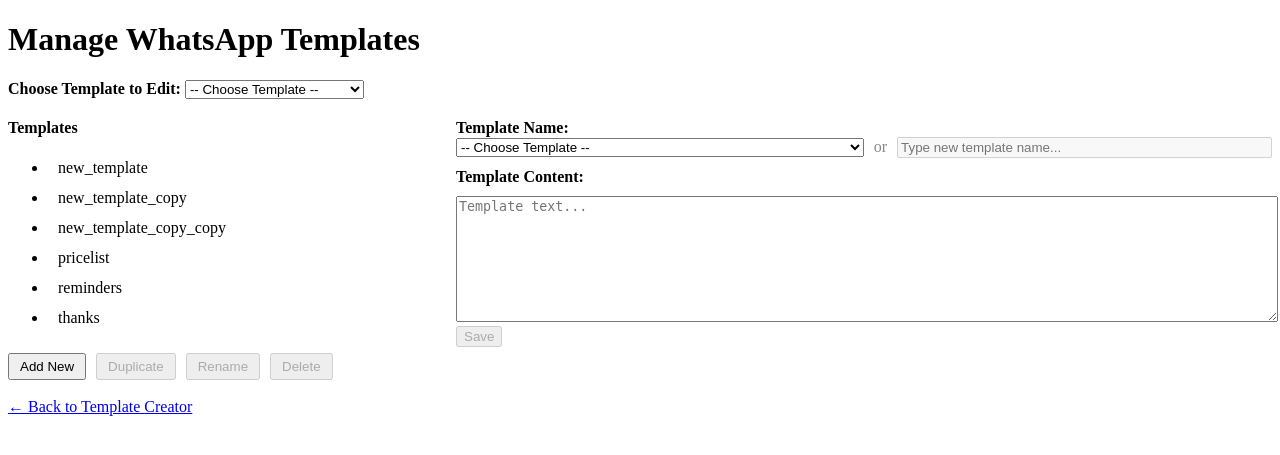
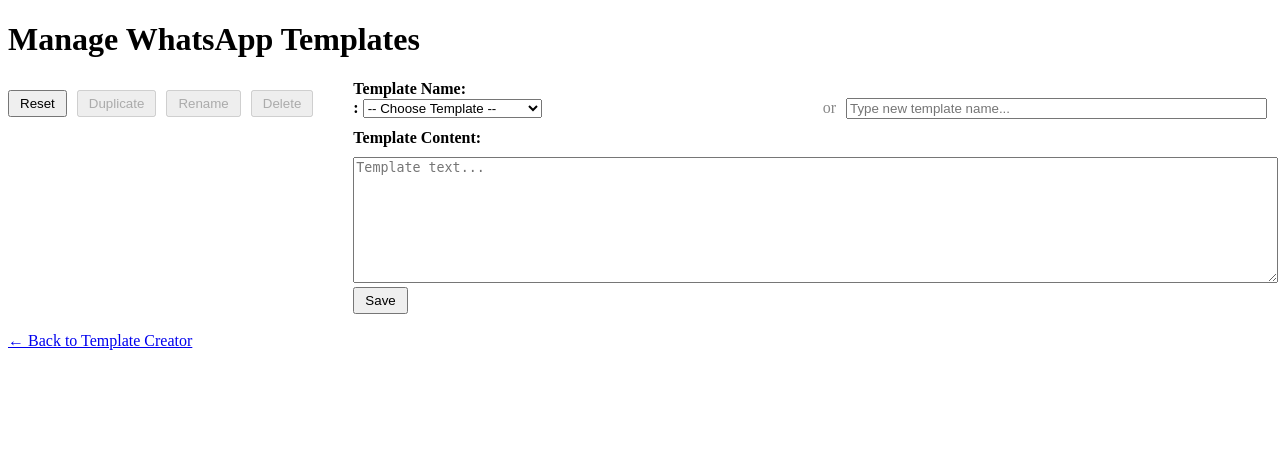
Before and after one commit to Rastapopulus619/BgbahasajermanPHP, a PHP site: page /entrypoints/templateManager.php in a window 1280 px wide. Shown: the top 455 px of the page. Run offline with PHP 8.4, Linux system fonts and the light colour scheme.

Commit message:
big edit for template Manager successful

```diff
--- a/html_dev/entrypoints/templateManager.php
+++ b/html_dev/entrypoints/templateManager.php
@@ -108,54 +108,45 @@ if ($_SERVER['REQUEST_METHOD'] === 'POST') {
   <link rel="stylesheet" href="../assets/entryform.css">
   <link rel="stylesheet" href="../assets/dropdownbox.css">
   <style>
-    .template-list { max-width: 300px; margin-bottom: 20px; }
-    .template-list li { cursor: pointer; padding: 6px 10px; border-radius: 4px; }
-    .template-list li.selected { background: #e0e0e0; font-weight: bold; }
     .template-actions { margin-top: 10px; display: flex; gap: 10px; }
     .template-actions button { padding: 4px 10px; }
     #templateContent { width: 100%; min-height: 120px; margin-top: 10px; }
     .flex-row { display: flex; gap: 40px; align-items: flex-start; }
-    .side-panel { flex: 1 1 0; min-width: 0; }
-    .main-panel { flex: 2 1 0; min-width: 0; }
+    .side-panel { flex: 0 0 auto; min-width: 200px; }
+    .main-panel { flex: 1 1 0; min-width: 0; }
   </style>
 </head>
 <body>
   <h1>Manage WhatsApp Templates</h1>
 
-  <!-- Template selection with "Create New" option -->
-  <div style="margin-bottom: 20px;">
-    <?php
-    $templateSelectId = 'templateManagerSelect';
-    $templateSelectLabel = 'Choose Template to Edit';
-    $includeNewOption = true;
-    $onChangeCallback = "'handleTemplateSelection'";
-    include '../assets/components/TemplateSelector.php';
-    ?>
-  </div>
 
   <div class="flex-row">
     <div class="side-panel">
-      <strong>Templates</strong>
-      <ul id="templateList" class="template-list"></ul>
       <div class="template-actions">
-        <button id="addBtn">Add New</button>
+        <button id="resetBtn">Reset</button>
         <button id="duplicateBtn" disabled>Duplicate</button>
         <button id="renameBtn" disabled>Rename</button>
         <button id="deleteBtn" disabled>Delete</button>
       </div>
     </div>
     <div class="main-panel">
-      <label for="templateSelect"><strong>Template Name:</strong></label><br>
+      <label for="templateManagerSelect"><strong>Template Name:</strong></label><br>
       <div style="display: flex; align-items: center; gap: 10px; margin-bottom: 10px;">
-        <select id="templateSelect" style="width: 50%;">
-          <option value="">-- Choose Template --</option>
-        </select>
+        <div style="width: 50%;">
+          <?php
+          $templateSelectId = 'templateManagerSelect';
+          $templateSelectLabel = '';
+          $includeNewOption = false;
+          $onChangeCallback = "'handleTemplateSelection'";
+          include '../assets/components/TemplateSelector.php';
+          ?>
+        </div>
         <span style="color: #888;">or</span>
-        <input type="text" id="templateName" style="width: 45%;" placeholder="Type new template name..." disabled>
+        <input type="text" id="templateName" style="width: 45%;" placeholder="Type new template name...">
       </div>
       <label for="templateContent"><strong>Template Content:</strong></label><br>
       <textarea id="templateContent" rows="8" placeholder="Template text..."></textarea><br>
-      <button id="saveBtn" disabled>Save</button>
+      <button id="saveBtn" style="padding: 4px 10px;">Save</button>
       <span id="statusMsg" style="margin-left: 20px; color: green;"></span>
     </div>
   </div>
@@ -164,12 +155,10 @@ if ($_SERVER['REQUEST_METHOD'] === 'POST') {
   <script>
     let selected = '';
     let templates = [];
-    const templateList = document.getElementById('templateList');
-    const templateSelect = document.getElementById('templateSelect');
     const templateName = document.getElementById('templateName');
     const templateContent = document.getElementById('templateContent');
     const saveBtn = document.getElementById('saveBtn');
-    const addBtn = document.getElementById('addBtn');
+    const resetBtn = document.getElementById('resetBtn');
     const renameBtn = document.getElementById('renameBtn');
     const deleteBtn = document.getElementById('deleteBtn');
     const duplicateBtn = document.getElementById('duplicateBtn');
@@ -177,24 +166,16 @@ if ($_SERVER['REQUEST_METHOD'] === 'POST') {
 
     // Handle template selection from the dropdown
     function handleTemplateSelection(value) {
-      if (value === '__NEW__') {
-        addNewTemplate();
-      } else if (value) {
+      if (value) {
         selectTemplate(value);
       } else {
         clearSelection();
       }
     }
 
-    function addNewTemplate() {
-      const base = 'new_template';
-      let name = base;
-      let i = 1;
-      while (templates.includes(name)) { name = base + i; i++; }
-
-      // Clear dropdown and prepare for new template
-      templateSelect.value = '';
-      templateName.value = name;
+    function resetFields() {
+      // Clear all fields
+      templateName.value = '';
       templateContent.value = '';
       templateName.disabled = false;
       saveBtn.disabled = false;
@@ -203,9 +184,8 @@ if ($_SERVER['REQUEST_METHOD'] === 'POST') {
       duplicateBtn.disabled = true;
       selected = '';
       statusMsg.textContent = '';
-      renderList();
 
-      // Reset existing dropdown component if it exists
+      // Reset dropdown selection
       if (document.getElementById('templateManagerSelect')) {
         document.getElementById('templateManagerSelect').value = '';
       }
@@ -215,13 +195,12 @@ if ($_SERVER['REQUEST_METHOD'] === 'POST') {
       selected = '';
       templateName.value = '';
       templateContent.value = '';
-      templateName.disabled = true;
-      saveBtn.disabled = true;
+      templateName.disabled = false;
+      saveBtn.disabled = false;
       renameBtn.disabled = true;
       deleteBtn.disabled = true;
       duplicateBtn.disabled = true;
       statusMsg.textContent = '';
-      renderList();
     }
 
     function fetchTemplates() {
@@ -229,36 +208,14 @@ if ($_SERVER['REQUEST_METHOD'] === 'POST') {
         .then(r => r.json())
         .then(data => {
           templates = data.templates || [];
-          renderList();
-          populateDropdown();
+          // Reload the dropdown component
+          if (window.templateManagerSelect_reload) {
+            window.templateManagerSelect_reload();
+          }
         });
-    }
-
-    function populateDropdown() {
-      // Clear existing options except the first one
-      templateSelect.innerHTML = '<option value="">-- Choose Template --</option>';
-
-      // Add templates to dropdown
-      templates.forEach(name => {
-        const option = document.createElement('option');
-        option.value = name;
-        option.textContent = name.charAt(0).toUpperCase() + name.slice(1);
-        templateSelect.appendChild(option);
-      });
-    }
-    function renderList() {
-      templateList.innerHTML = '';
-      templates.forEach(name => {
-        const li = document.createElement('li');
-        li.textContent = name;
-        if (name === selected) li.classList.add('selected');
-        li.onclick = () => selectTemplate(name);
-        templateList.appendChild(li);
-      });
     }
     function selectTemplate(name) {
       selected = name;
-      templateSelect.value = name;
       templateName.value = '';
       templateName.disabled = false;
       saveBtn.disabled = false;
@@ -273,39 +230,54 @@ if ($_SERVER['REQUEST_METHOD'] === 'POST') {
         .then(data => {
           templateContent.value = data.content || '';
         });
-      renderList();
     }
-    addBtn.onclick = () => {
-      addNewTemplate();
+    resetBtn.onclick = () => {
+      resetFields();
     };
     saveBtn.onclick = () => {
       const name = templateName.value.trim();
       const content = templateContent.value;
-      if (!name.match(/^[a-zA-Z0-9_\- ]+$/)) {
-        statusMsg.textContent = 'Invalid name.';
+
+      // If templateName is empty, use the selected template name
+      const finalName = name || selected;
+
+      if (!finalName) {
+        statusMsg.textContent = 'Please enter a template name or select a template.';
         statusMsg.style.color = 'red';
         return;
       }
-      fetch('templateManager.php', { method: 'POST', body: new URLSearchParams({action: 'save', name, content}) })
+
+      if (!finalName.match(/^[a-zA-Z0-9_\- ]+$/)) {
+        statusMsg.textContent = 'Invalid name. Use only letters, numbers, spaces, hyphens, and underscores.';
+        statusMsg.style.color = 'red';
+        return;
+      }
+
+      fetch('templateManager.php', { method: 'POST', body: new URLSearchParams({action: 'save', name: finalName, content}) })
         .then(r => r.json())
         .then(data => {
           if (data.success) {
             statusMsg.textContent = 'Saved!';
             statusMsg.style.color = 'green';
-            if (!templates.includes(name)) {
-              templates.push(name);
-              // Reload the dropdown to include the new template
-              populateDropdown();
+
+            // If this is a new template, add it to the list and reload dropdown
+            if (!templates.includes(finalName)) {
+              templates.push(finalName);
               if (window.templateManagerSelect_reload) {
                 window.templateManagerSelect_reload();
               }
             }
-            // Update dropdown selection and selected template
-            selected = name;
-            templateSelect.value = name;
-            renderList();
+
+            // Update selection state
+            selected = finalName;
+            templateName.value = '';
+
+            // Update dropdown selection
+            if (document.getElementById('templateManagerSelect')) {
+              document.getElementById('templateManagerSelect').value = finalName;
+            }
           } else {
-            statusMsg.textContent = data.error || 'Error.';
+            statusMsg.textContent = data.error || 'Error saving template.';
             statusMsg.style.color = 'red';
           }
         });
@@ -322,10 +294,19 @@ if ($_SERVER['REQUEST_METHOD'] === 'POST') {
             statusMsg.style.color = 'green';
             templates = templates.map(n => n === oldName ? newName : n);
             selected = newName;
-            templateSelect.value = newName;
             templateName.value = '';
-            populateDropdown();
-            renderList();
+
+            // Reload dropdown
+            if (window.templateManagerSelect_reload) {
+              window.templateManagerSelect_reload();
+            }
+
+            // Update dropdown selection
+            setTimeout(() => {
+              if (document.getElementById('templateManagerSelect')) {
+                document.getElementById('templateManagerSelect').value = newName;
+              }
+            }, 100);
           } else {
             statusMsg.textContent = data.error || 'Error.';
             statusMsg.style.color = 'red';
@@ -343,19 +324,17 @@ if ($_SERVER['REQUEST_METHOD'] === 'POST') {
             statusMsg.style.color = 'green';
             templates = templates.filter(n => n !== selected);
             selected = '';
-            templateSelect.value = '';
             templateName.value = '';
             templateContent.value = '';
-            saveBtn.disabled = true;
+            saveBtn.disabled = false;
             renameBtn.disabled = true;
             deleteBtn.disabled = true;
             duplicateBtn.disabled = true;
+
             // Reload the dropdown to remove the deleted template
-            populateDropdown();
             if (window.templateManagerSelect_reload) {
               window.templateManagerSelect_reload();
             }
-            renderList();
           } else {
             statusMsg.textContent = data.error || 'Error.';
             statusMsg.style.color = 'red';
@@ -371,34 +350,17 @@ if ($_SERVER['REQUEST_METHOD'] === 'POST') {
             statusMsg.textContent = 'Duplicated!';
             statusMsg.style.color = 'green';
             templates.push(data.newName);
-            populateDropdown();
-            renderList();
+
+            // Reload dropdown
+            if (window.templateManagerSelect_reload) {
+              window.templateManagerSelect_reload();
+            }
           } else {
             statusMsg.textContent = data.error || 'Error.';
             statusMsg.style.color = 'red';
           }
         });
     };
-
-    // Handle dropdown selection
-    templateSelect.addEventListener('change', function() {
-      const selectedTemplate = this.value;
-      if (selectedTemplate) {
-        selectTemplate(selectedTemplate);
-      } else {
-        // Clear everything when "-- Choose Template --" is selected
-        selected = '';
-        templateName.value = '';
-        templateContent.value = '';
-        templateName.disabled = false;
-        saveBtn.disabled = false;
-        renameBtn.disabled = true;
-        deleteBtn.disabled = true;
-        duplicateBtn.disabled = true;
-        statusMsg.textContent = '';
-        renderList();
-      }
-    });
 
     // Handle manual input in the text field
     templateName.addEventListener('input', function() {
@@ -407,15 +369,16 @@ if ($_SERVER['REQUEST_METHOD'] === 'POST') {
         // If user typed an existing template name, load it
         selectTemplate(inputValue);
       } else {
-        // User is typing a new name
-        templateSelect.value = '';
+        // User is typing a new name - allow saving as new template
+        if (document.getElementById('templateManagerSelect')) {
+          document.getElementById('templateManagerSelect').value = '';
+        }
         selected = '';
         saveBtn.disabled = false;
         renameBtn.disabled = true;
         deleteBtn.disabled = true;
         duplicateBtn.disabled = true;
         statusMsg.textContent = '';
-        renderList();
       }
     });
 
```
